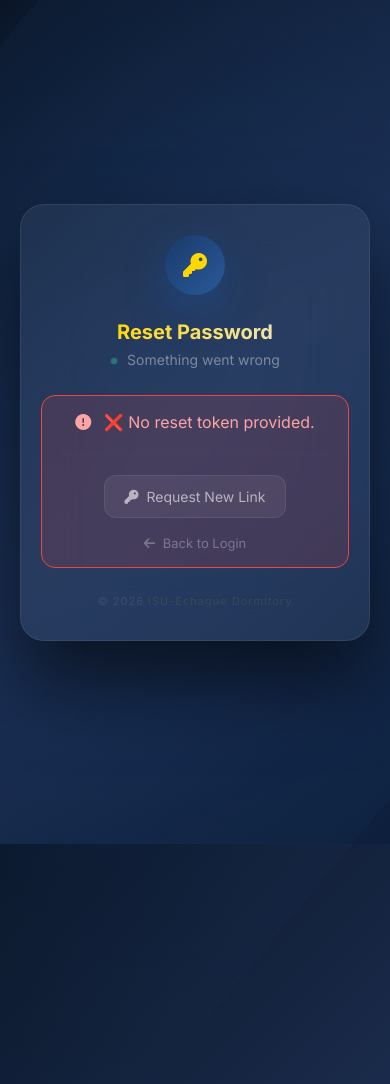
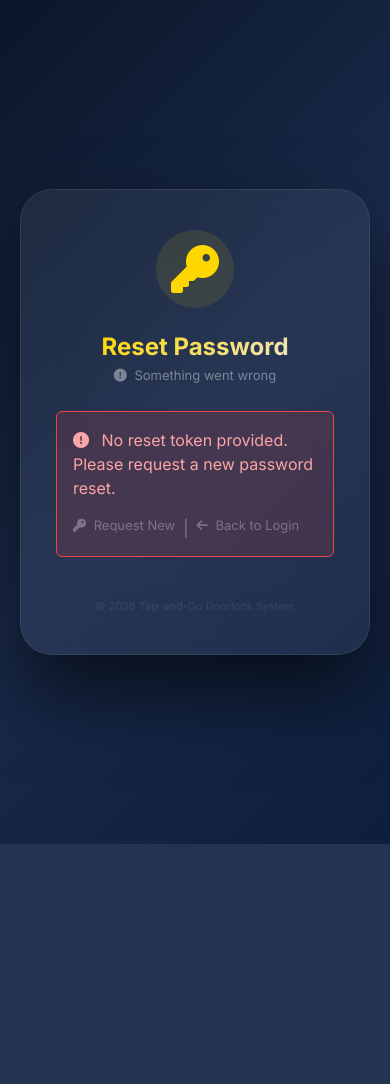
Before and after one commit to chellsea30/tap-and-go-doorlock, a PHP site: page /tap-and-go-doorlock/frontend/pages/student/reset-password.php in a window 390 px wide; the page is wider, and only the part inside the window is pictured. Shown: the top 1084 px of that part. After the commit the page ends 844 px from the top of that part, so only its background shows below. Run offline with PHP 8.4, Linux system fonts and the light colour scheme; data that the repository does not hold is empty; some libraries are stand-ins or nearby versions.

Commit message:
reset-password.php

```diff
--- a/frontend/pages/student/reset-password.php
+++ b/frontend/pages/student/reset-password.php
@@ -1,10 +1,10 @@
 <?php
 /**
  * Tap-and-Go Doorlock - Student Password Reset
- * NO REDIRECTS - DIRECT DISPLAY
+ * FIXED: No redirect loops
  */
 
-// Start session but don't require login
+// Start session BUT don't require login
 session_start();
 
 // Load config and functions
@@ -22,23 +22,19 @@ $student_id = 0;
 $student_name = '';
 $student_email = '';
 $request_id = 0;
-$token = '';
-
-// Get token from URL
-$token = $_GET['token'] ?? '';
 
 // ============================================================
-// VERIFY TOKEN
+// CHECK TOKEN
 // ============================================================
+$token = $_GET['token'] ?? $_POST['token'] ?? '';
+
 if (!empty($token)) {
-    // Check if token exists and is valid
+    // Verify token
     $stmt = $conn->prepare("
-        SELECT r.*, s.full_name, s.email, s.student_id
+        SELECT r.*, s.full_name, s.email
         FROM password_reset_requests r
         JOIN student_users s ON r.student_id = s.student_id
-        WHERE r.reset_token = ?
-        AND r.status = 'approved'
-        AND r.token_expires_at > NOW()
+        WHERE r.reset_token = ? AND r.status = 'approved' AND r.token_expires_at > NOW()
     ");
     $stmt->bind_param("s", $token);
     $stmt->execute();
@@ -68,18 +64,18 @@ if (!empty($token)) {
 
         if ($check) {
             if ($check['status'] == 'completed') {
-                $error = "❌ This reset link has already been used.";
+                $error = "This reset link has already been used. Please request a new one.";
             } elseif (strtotime($check['token_expires_at']) < time()) {
-                $error = "❌ This reset link has expired (valid for 24 hours only).";
+                $error = "This reset link has expired. Please request a new one.";
             } else {
-                $error = "❌ Invalid reset token.";
+                $error = "Invalid reset token. Please request a new one.";
             }
         } else {
-            $error = "❌ Invalid reset token. Please request a new one.";
+            $error = "Invalid reset token. Please request a new one.";
         }
     }
 } else {
-    $error = "❌ No reset token provided.";
+    $error = "No reset token provided. Please request a new password reset.";
 }
 
 // ============================================================
@@ -92,21 +88,18 @@ if ($_SERVER['REQUEST_METHOD'] === 'POST' && isset($_POST['reset_password'])) {
     $request_id = (int)($_POST['request_id'] ?? 0);
 
     if (empty($new_password) || empty($confirm_password)) {
-        $error = "❌ Please enter both password fields.";
+        $error = "Please enter both password fields.";
     } elseif ($new_password !== $confirm_password) {
-        $error = "❌ Passwords do not match.";
+        $error = "Passwords do not match.";
     } elseif (strlen($new_password) < 6) {
-        $error = "❌ Password must be at least 6 characters.";
+        $error = "Password must be at least 6 characters.";
     } else {
-        // Re-verify token
+        // Verify token again
         $stmt = $conn->prepare("
             SELECT r.*, s.student_id
             FROM password_reset_requests r
             JOIN student_users s ON r.student_id = s.student_id
-            WHERE r.request_id = ?
-            AND r.reset_token = ?
-            AND r.status = 'approved'
-            AND r.token_expires_at > NOW()
+            WHERE r.request_id = ? AND r.reset_token = ? AND r.status = 'approved' AND r.token_expires_at > NOW()
         ");
         $stmt->bind_param("is", $request_id, $token);
         $stmt->execute();
@@ -123,41 +116,30 @@ if ($_SERVER['REQUEST_METHOD'] === 'POST' && isset($_POST['reset_password'])) {
             $stmt->bind_param("si", $hashed_password, $request['student_id']);
 
             if ($stmt->execute()) {
+                $stmt->close();
+
                 // Mark request as completed
-                $stmt2 = $conn->prepare("UPDATE password_reset_requests SET status = 'completed', updated_at = NOW() WHERE request_id = ?");
-                $stmt2->bind_param("i", $request_id);
-                $stmt2->execute();
-                $stmt2->close();
+                $stmt = $conn->prepare("UPDATE password_reset_requests SET status = 'completed', updated_at = NOW() WHERE request_id = ?");
+                $stmt->bind_param("i", $request_id);
+                $stmt->execute();
+                $stmt->close();
 
+                // Log the activity
                 logStudentAudit($request['student_id'], 'Password Reset', 'Password reset completed via link');
 
                 $success = "✅ Password reset successfully! You can now login with your new password.";
                 $show_form = false;
                 $token_valid = false;
             } else {
-                $error = "❌ Failed to reset password. Please try again.";
+                $error = "Failed to update password. Please try again.";
             }
-            $stmt->close();
         } else {
-            $error = "❌ Invalid or expired reset token. Please request a new one.";
+            $error = "Invalid or expired reset token. Please request a new one.";
         }
     }
 }
 
 $conn->close();
-
-// ============================================================
-// GET BASE URL FOR LINKS
-// ============================================================
-function getBaseUrl() {
-    $protocol = isset($_SERVER['HTTPS']) && $_SERVER['HTTPS'] === 'on' ? 'https://' : 'http://';
-    $host = $_SERVER['HTTP_HOST'];
-
-    // Remove port if present
-    $host = preg_replace('/:\d+$/', '', $host);
-
-    return $protocol . $host;
-}
 ?>
 <!DOCTYPE html>
 <html lang="en">
@@ -178,59 +160,34 @@ function getBaseUrl() {
             align-items: center;
             justify-content: center;
             padding: 20px;
-            position: relative;
-            overflow: hidden;
-        }
-        body::before {
-            content: '';
-            position: absolute;
-            top: -50%;
-            left: -50%;
-            width: 200%;
-            height: 200%;
-            background: radial-gradient(ellipse at 30% 50%, rgba(26,86,168,0.15) 0%, transparent 60%),
-                        radial-gradient(ellipse at 70% 50%, rgba(26,86,168,0.10) 0%, transparent 60%);
-            animation: rotateBg 60s linear infinite;
-            z-index: 0;
-        }
-        @keyframes rotateBg {
-            0% { transform: rotate(0deg); }
-            100% { transform: rotate(360deg); }
         }
         .reset-card {
             background: rgba(255,255,255,0.06);
             backdrop-filter: blur(30px);
             border: 1px solid rgba(255,255,255,0.08);
             border-radius: 32px;
-            padding: 45px 40px;
-            max-width: 500px;
+            padding: 40px 35px;
+            max-width: 460px;
             width: 100%;
             box-shadow: 0 40px 80px rgba(0,0,0,0.6);
-            position: relative;
-            z-index: 1;
         }
         .reset-card .logo {
             text-align: center;
             margin-bottom: 25px;
         }
-        .reset-card .logo .icon {
-            width: 70px;
-            height: 70px;
+        .reset-card .logo i {
+            font-size: 48px;
+            color: #ffd700;
+            background: rgba(255,215,0,0.1);
+            padding: 15px;
             border-radius: 50%;
-            background: linear-gradient(135deg, #1a3a6a, #2a5a9a);
-            display: inline-flex;
-            align-items: center;
-            justify-content: center;
-            font-size: 30px;
-            color: #ffd700;
-            box-shadow: 0 15px 40px rgba(26,86,168,0.4);
         }
         .reset-card h2 {
             color: #ffffff;
             font-weight: 700;
             text-align: center;
+            margin-bottom: 5px;
             font-size: 24px;
-            margin-bottom: 5px;
         }
         .reset-card h2 span {
             background: linear-gradient(135deg, #ffd700, #f0e6b8);
@@ -241,24 +198,9 @@ function getBaseUrl() {
         .reset-card .subtitle {
             color: rgba(255,255,255,0.4);
             text-align: center;
-            font-size: 14px;
+            font-size: 13px;
             margin-bottom: 25px;
         }
-        .reset-card .subtitle .live-indicator {
-            display: inline-block;
-            width: 8px;
-            height: 8px;
-            border-radius: 50%;
-            background: #34d399;
-            animation: pulse 1.5s infinite;
-            margin-right: 5px;
-        }
-        @keyframes pulse {
-            0% { opacity: 1; transform: scale(1); }
-            50% { opacity: 0.4; transform: scale(0.8); }
-            100% { opacity: 1; transform: scale(1); }
-        }
-
         .form-control {
             background: rgba(255,255,255,0.06);
             border: 1px solid rgba(255,255,255,0.08);
@@ -266,39 +208,35 @@ function getBaseUrl() {
             padding: 14px 18px;
             color: #ffffff;
             font-size: 14px;
-            height: 54px;
-            transition: all 0.3s ease;
+            height: 52px;
         }
         .form-control:focus {
             background: rgba(255,255,255,0.08);
             border-color: rgba(255,215,0,0.3);
             box-shadow: 0 0 0 4px rgba(255,215,0,0.06);
             color: #ffffff;
-            outline: none;
         }
         .form-control::placeholder {
-            color: rgba(255,255,255,0.3);
+            color: rgba(255,255,255,0.25);
         }
         .form-label {
-            color: rgba(255,255,255,0.6);
+            color: rgba(255,255,255,0.5);
             font-size: 13px;
             font-weight: 500;
-            margin-bottom: 6px;
+            margin-bottom: 5px;
         }
-
         .btn-reset {
             width: 100%;
-            padding: 16px;
+            padding: 15px;
             font-size: 16px;
             font-weight: 600;
             border-radius: 14px;
             background: linear-gradient(135deg, #ffd700, #f59e0b);
             border: none;
             color: #0a0e1a;
-            height: 54px;
-            margin-top: 10px;
+            height: 52px;
+            margin-top: 8px;
             transition: all 0.3s ease;
-            cursor: pointer;
         }
         .btn-reset:hover {
             transform: translateY(-2px);
@@ -308,14 +246,12 @@ function getBaseUrl() {
             opacity: 0.7;
             cursor: not-allowed;
         }
-
         .alert-success {
             background: rgba(16,185,129,0.15);
             border: 1px solid #10b981;
             color: #6ee7b7;
             border-radius: 14px;
             padding: 14px 18px;
-            text-align: center;
         }
         .alert-danger {
             background: rgba(239,68,68,0.15);
@@ -323,30 +259,26 @@ function getBaseUrl() {
             color: #fca5a5;
             border-radius: 14px;
             padding: 14px 18px;
-            text-align: center;
         }
-
-        .text-muted { color: rgba(255,255,255,0.4) !important; }
-
+        .text-muted {
+            color: rgba(255,255,255,0.35) !important;
+        }
         .btn-back {
             color: rgba(255,255,255,0.3);
             text-decoration: none;
             font-size: 13px;
             transition: color 0.3s;
-            display: inline-block;
         }
         .btn-back:hover {
             color: rgba(255,255,255,0.6);
         }
-        .btn-back i { margin-right: 4px; }
-
         .user-info-box {
-            background: rgba(255,255,255,0.05);
+            background: rgba(255,255,255,0.04);
             border-radius: 12px;
-            padding: 14px 16px;
+            padding: 12px 16px;
             text-align: center;
             margin-bottom: 20px;
-            border: 1px solid rgba(255,255,255,0.06);
+            border: 1px solid rgba(255,255,255,0.05);
         }
         .user-info-box .name {
             color: #ffd700;
@@ -354,89 +286,72 @@ function getBaseUrl() {
             font-size: 16px;
         }
         .user-info-box .email {
-            color: rgba(255,255,255,0.4);
+            color: rgba(255,255,255,0.35);
             font-size: 13px;
         }
-        .user-info-box .email i { margin-right: 4px; }
-
+        .live-indicator {
+            display: inline-block;
+            width: 8px;
+            height: 8px;
+            border-radius: 50%;
+            background: #34d399;
+            animation: pulse 1.5s infinite;
+        }
+        @keyframes pulse {
+            0% { opacity: 1; transform: scale(1); }
+            50% { opacity: 0.4; transform: scale(0.8); }
+            100% { opacity: 1; transform: scale(1); }
+        }
         .password-requirements {
-            color: rgba(255,255,255,0.3);
+            color: rgba(255,255,255,0.25);
             font-size: 12px;
-            margin-top: 5px;
+            margin-top: 4px;
         }
-        .password-requirements i { margin-right: 4px; }
-
+        .divider {
+            border-color: rgba(255,255,255,0.05);
+            margin: 20px 0;
+        }
         .footer-text {
-            text-align: center;
             color: rgba(255,255,255,0.1);
             font-size: 11px;
-            margin-top: 25px;
-            letter-spacing: 1px;
-        }
-        .footer-text span { color: rgba(255,215,0,0.1); }
-
-        .divider {
-            border: none;
-            border-top: 1px solid rgba(255,255,255,0.06);
-            margin: 20px 0;
-        }
-
-        .btn-request {
-            background: rgba(255,255,255,0.06);
-            color: rgba(255,255,255,0.6);
-            border: 1px solid rgba(255,255,255,0.08);
-            padding: 10px 20px;
-            border-radius: 12px;
-            text-decoration: none;
-            transition: all 0.3s ease;
-            display: inline-block;
-            font-size: 14px;
-        }
-        .btn-request:hover {
-            background: rgba(255,255,255,0.1);
-            color: rgba(255,255,255,0.8);
-        }
-
-        @media (max-width: 480px) {
-            .reset-card { padding: 30px 20px; border-radius: 24px; }
-            .reset-card .logo .icon { width: 60px; height: 60px; font-size: 24px; }
-            .reset-card h2 { font-size: 20px; }
+            text-align: center;
+            margin-top: 20px;
         }
     </style>
 </head>
 <body>
     <div class="reset-card">
         <div class="logo">
-            <div class="icon"><i class="fas fa-key"></i></div>
+            <i class="fas fa-key"></i>
         </div>
         <h2><span>Reset Password</span></h2>
         <p class="subtitle">
-            <span class="live-indicator"></span>
-            <?php echo !empty($success) ? 'Password Updated' : (!empty($error) ? 'Something went wrong' : 'Create a new password'); ?>
+            <?php if (!empty($success)): ?>
+                <span class="text-success">✓ Password Updated</span>
+            <?php elseif ($show_form): ?>
+                <span class="live-indicator me-1"></span> Enter your new password
+            <?php else: ?>
+                <i class="fas fa-exclamation-circle me-1"></i> <?php echo $error ? 'Something went wrong' : 'Invalid Link'; ?>
+            <?php endif; ?>
         </p>
 
-        <!-- SUCCESS MESSAGE -->
         <?php if (!empty($success)): ?>
-            <div class="alert-success">
-                <i class="fas fa-check-circle me-2"></i>
-                <?php echo $success; ?>
-                <hr class="divider">
-                <a href="../login.php" class="btn-back">
-                    <i class="fas fa-arrow-left me-1"></i> Back to Login
-                </a>
+            <div class="alert-success p-3 rounded">
+                <i class="fas fa-check-circle me-2"></i> <?php echo $success; ?>
+                <div class="mt-3">
+                    <a href="../login.php" class="btn-back">
+                        <i class="fas fa-arrow-left me-1"></i> Back to Login
+                    </a>
+                </div>
             </div>
-        <?php endif; ?>
-
-        <!-- ERROR MESSAGE -->
-        <?php if (!empty($error) && empty($success)): ?>
-            <div class="alert-danger">
-                <i class="fas fa-exclamation-circle me-2"></i>
-                <?php echo $error; ?>
-                <hr class="divider">
-                <div class="d-flex justify-content-center gap-3 flex-wrap">
-                    <a href="request-reset.php" class="btn-request">
-                        <i class="fas fa-key me-1"></i> Request New Link
+        <?php elseif (!empty($error)): ?>
+            <div class="alert-danger p-3 rounded">
+                <i class="fas fa-exclamation-circle me-2"></i> <?php echo $error; ?>
+                <div class="mt-3 d-flex flex-wrap gap-2">
+                    <a href="request-reset.php" class="btn-back">
+                        <i class="fas fa-key me-1"></i> Request New
                     </a>
+                    <span class="text-muted">|</span>
                     <a href="../login.php" class="btn-back">
                         <i class="fas fa-arrow-left me-1"></i> Back to Login
                     </a>
@@ -444,32 +359,30 @@ function getBaseUrl() {
             </div>
         <?php endif; ?>
 
-        <!-- RESET FORM -->
-        <?php if ($show_form && $token_valid && empty($success)): ?>
+        <?php if ($show_form && $token_valid): ?>
             <div class="user-info-box">
                 <div class="name"><i class="fas fa-user me-2"></i><?php echo htmlspecialchars($student_name); ?></div>
-                <div class="email"><i class="fas fa-envelope"></i> <?php echo htmlspecialchars($student_email); ?></div>
+                <div class="email"><i class="fas fa-envelope me-1"></i><?php echo htmlspecialchars($student_email); ?></div>
             </div>
 
             <form method="POST" action="">
                 <input type="hidden" name="token" value="<?php echo htmlspecialchars($token); ?>">
                 <input type="hidden" name="request_id" value="<?php echo $request_id; ?>">
 
-                <div class="mb-4">
+                <div class="mb-3">
                     <label class="form-label"><i class="fas fa-lock me-1"></i> New Password</label>
                     <input type="password" class="form-control" name="new_password" placeholder="Enter new password" required minlength="6">
                     <div class="password-requirements">
                         <i class="fas fa-info-circle me-1"></i> Minimum 6 characters
                     </div>
                 </div>
-
-                <div class="mb-4">
+                <div class="mb-3">
                     <label class="form-label"><i class="fas fa-check-circle me-1"></i> Confirm Password</label>
                     <input type="password" class="form-control" name="confirm_password" placeholder="Re-enter new password" required minlength="6">
                 </div>
 
                 <button type="submit" name="reset_password" class="btn-reset">
-                    <i class="fas fa-key me-2"></i> Reset Password
+                    <i class="fas fa-save me-2"></i> Reset Password
                 </button>
             </form>
 
@@ -480,8 +393,9 @@ function getBaseUrl() {
             </div>
         <?php endif; ?>
 
+        <hr class="divider">
         <div class="footer-text">
-            &copy; <?php echo date('Y'); ?> <span>ISU-Echague Dormitory</span>
+            &copy; <?php echo date('Y'); ?> Tap-and-Go Doorlock System
         </div>
     </div>
 </body>
```
